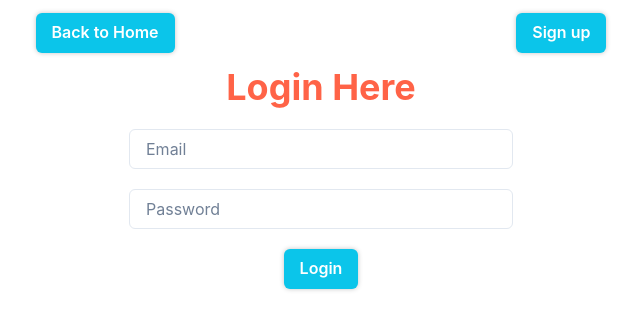
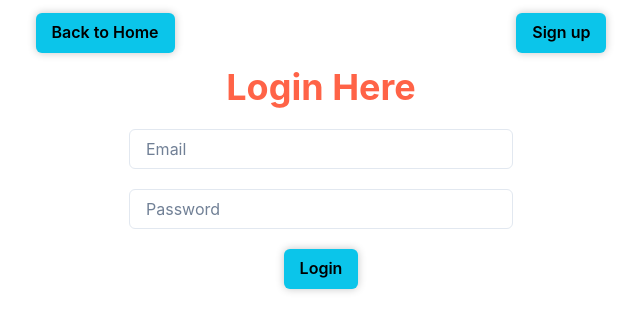
Before and after one commit to sanjaykumarverma01/My-Todos, a React (Create React App) app in the folder Frontend/: page /login in a window 1280 px wide. Shown: the top 330 px of the page, without its empty margins (319-959 px from the left). Built offline with nearby package versions, Linux system fonts and the light colour scheme.

Commit message:
Fix some errors

```diff
--- a/Frontend/src/App.css
+++ b/Frontend/src/App.css
@@ -15,8 +15,8 @@
   text-align: center;
 }
 button {
-  box-shadow: 0 0 5px #0000003b;
-  color: #fff !important;
+  box-shadow: 0 0 8px #0000003b;
+  /* color: #fff !important; */
 }
 
 .nav_header_home:hover span {
--- a/Frontend/src/Pages/Todos/Todos.jsx
+++ b/Frontend/src/Pages/Todos/Todos.jsx
@@ -160,7 +160,7 @@ const Todos = () => {
                       </Td>
                       <Td textAlign="center" border="1px solid black">
                         <Button
-                          variant="link"
+                          variant="outline"
                           colorScheme={todo.status ? "green" : "red"}
                           onClick={() => {
                             handleStatus(todo._id, todo.status);
@@ -171,7 +171,7 @@ const Todos = () => {
                       </Td>
                       <Td textAlign="center" border="1px solid black">
                         <Button
-                          variant="link"
+                          variant="outline"
                           colorScheme="orange"
                           onClick={() => {
                             handleDelete(todo._id, token);
@@ -181,7 +181,7 @@ const Todos = () => {
                         </Button>
                       </Td>
                       <Td textAlign="center" border="1px solid black">
-                        <Button variant="link" colorScheme="blue">
+                        <Button variant="outline" colorScheme="blue">
                           <Link to={`/todos/edit/${todo._id}`}>Edit</Link>
                         </Button>
                       </Td>
--- a/Frontend/src/Redux/AppReducer/action.js
+++ b/Frontend/src/Redux/AppReducer/action.js
@@ -7,7 +7,7 @@ const getTodos = (token) => async (dispatch) => {
   dispatch({
     type: types.GET_TODOS_REQUEST,
   });
-  return axios(`${url}/todos`, {
+  return axios.get(`${url}/todos`, {
     headers: { Authorization: `Bearer ${token}` },
   })
     .then((res) => {
```
